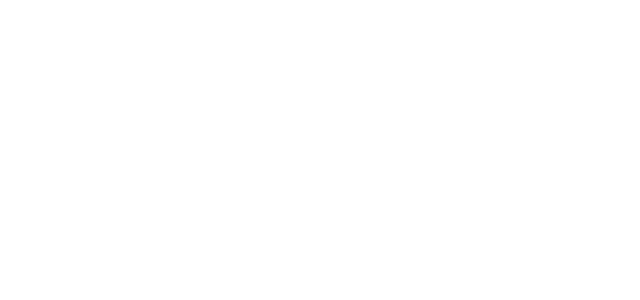
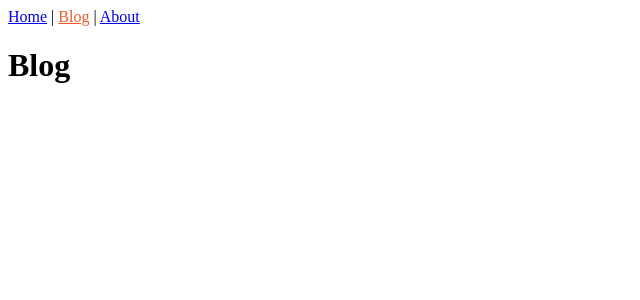
Before and after one commit to cristianfelipe94/React-Redux, a React app: page /blog in a window 1280 px wide. Shown: the top 300 px of the page, without its empty margins (0-640 px from the left). Built offline with nearby package versions, Linux system fonts and the light colour scheme.

Commit message:
Have added a blog page, 404 and Header component.

```diff
--- /dev/null
+++ b/src/components/404.js
@@ -0,0 +1,9 @@
+import React from "react";
+
+const PageNotFound = () => (
+    <div>
+        <p>Oops! Page not found.</p>
+    </div>
+)
+
+export default PageNotFound;
--- a/src/components/App.js
+++ b/src/components/App.js
@@ -1,15 +1,24 @@
 import React from "react";
-import { Route } from "react-router-dom";
+import { Route, Switch } from "react-router-dom";
+
+import Header from "./common/Header";
 import HomePage from "./home/Home";
 import AboutPage from "./about/About";
+import BlogPage from "./blog/BlogPage";
+import PageNotFound from "./404";
 
-function App() {
+const App = () => {
   return (
     <div>
-      <Route exact path="/" component={HomePage} />
-      <Route path="/about" component={AboutPage} />
+      <Header />
+      <Switch>
+        <Route exact path="/" component={HomePage} />
+        <Route path="/blog" component={BlogPage} />
+        <Route path="/about" component={AboutPage} />
+        <Route component={PageNotFound} />
+      </Switch>
     </div>
   );
-}
+};
 
 export default App;
--- a/src/components/about/About.js
+++ b/src/components/about/About.js
@@ -2,7 +2,7 @@
 
 const AboutPage = () => (
   <div>
-    <h2>About</h2>
+    <h1>About</h1>
     <p>This is the about page for the blog post.</p>
   </div>
 );
--- /dev/null
+++ b/src/components/blog/BlogPage.js
@@ -0,0 +1,13 @@
+import React, {Component} from "react";
+
+class BlogPage extends Component {
+    render () {
+        return (
+            <div>
+                <h1>Blog</h1>
+            </div>
+        )
+    }
+}
+
+export default BlogPage;
--- /dev/null
+++ b/src/components/common/Header.js
@@ -0,0 +1,18 @@
+import React from 'react';
+import { NavLink } from 'react-router-dom';
+
+const Header = () => {
+    const activeTab = { color : "#F15B2A"};
+
+    return (
+        <nav>
+            <NavLink to="/" activeStyle={activeTab} exact>Home</NavLink>
+            {" | "}
+            <NavLink to="/blog" activeStyle={activeTab}>Blog</NavLink>
+            {" | "}
+            <NavLink to="/about" activeStyle={activeTab}>About</NavLink>
+        </nav>
+    )
+}
+
+export default Header;
```
